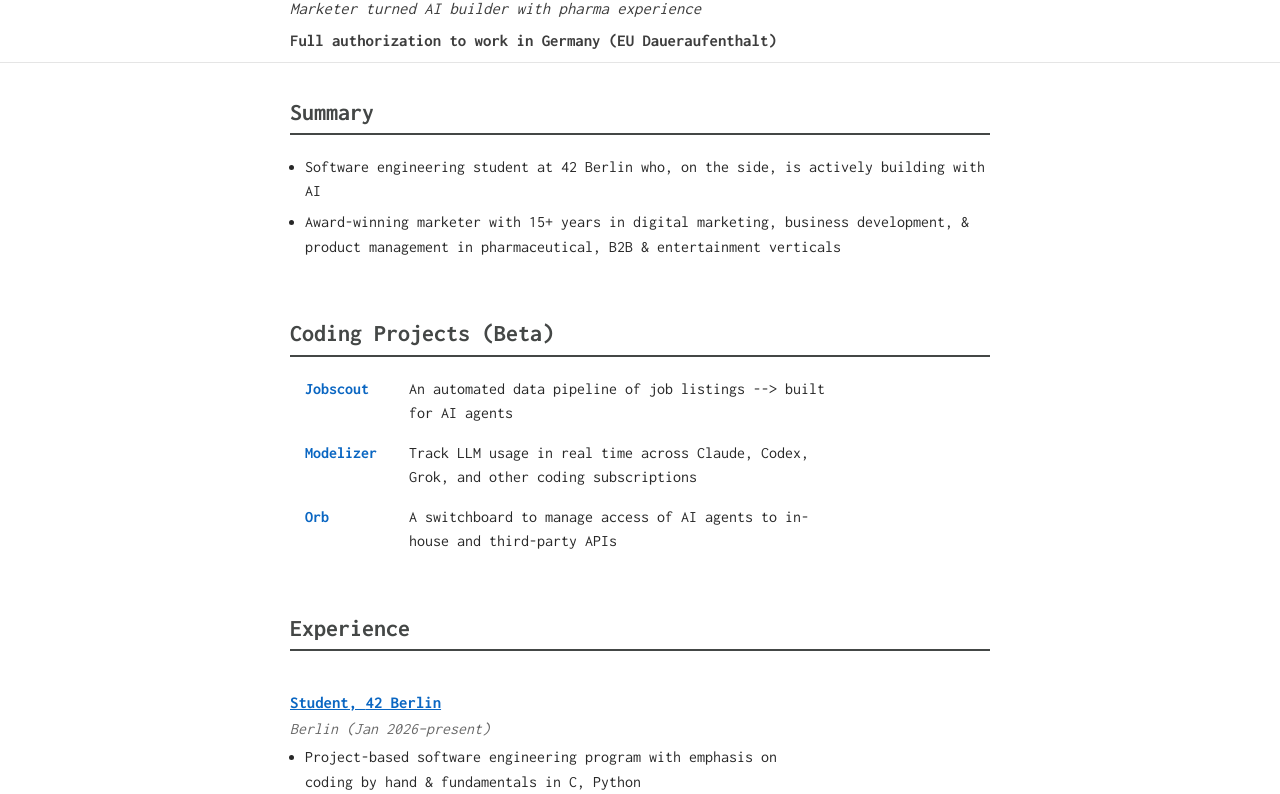
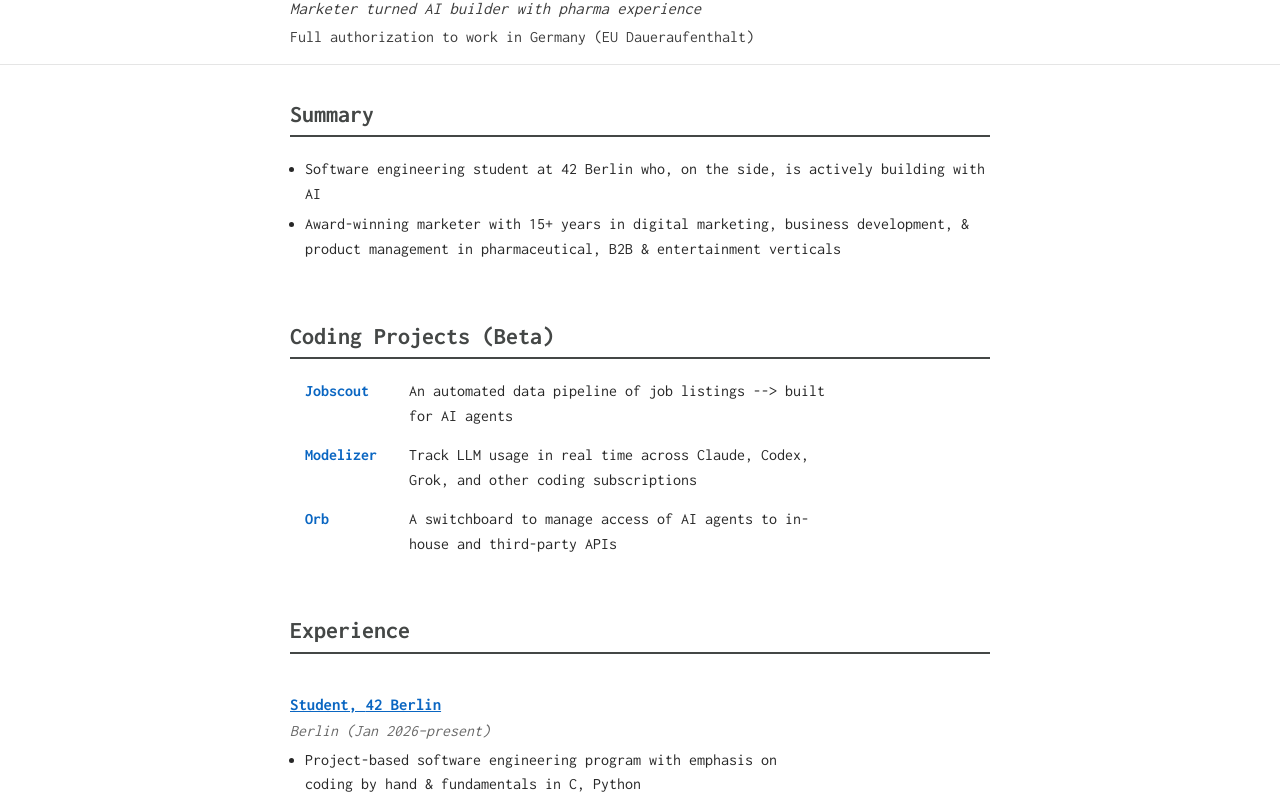
Before and after one commit to noah-42/noah-42.github.io, a plain HTML site: page index.html in a window 1280 px wide. Shown: the part 101-895 px from the top of the page. Drawn offline with Linux system fonts and the light colour scheme.

Commit message:
Revert work-auth header style (moved to summary bullet)

```diff
--- a/css/style.css
+++ b/css/style.css
@@ -116,12 +116,6 @@ ul li {
   margin: 0;
   font-size: 1.05rem;
   font-style: italic;
-}
-
-#work-auth {
-  margin: 6px 0 0 0;
-  font-size: 1.05rem;
-  font-weight: 600;
 }
 
 .nav-icon {
```
